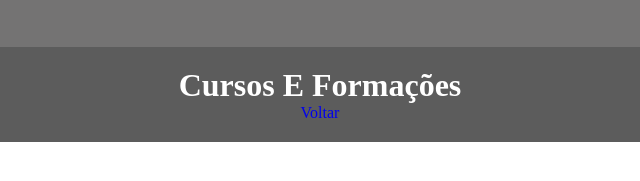
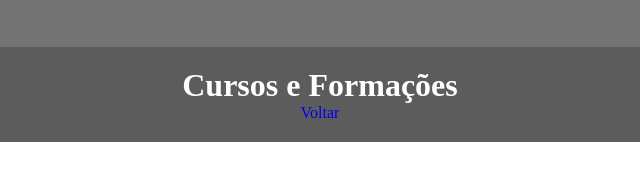
Before and after one commit to nickalvs/nickalvs, a plain HTML site: page cursos.html in a window 1280 px wide. Shown: the part 353-534 px from the top of the page, 320-960 px from the left. Drawn offline with Linux system fonts and the light colour scheme.

Commit message:
Projeto Finalizado

```diff
--- a/cursos.html
+++ b/cursos.html
@@ -13,7 +13,7 @@
         </header>
         <!-- PRINCIPAL -->
         <main>
-            <h1>Cursos E Formações</h1>
+            <h1>Cursos e Formações</h1>
             <a href="index.html">Voltar</a>
         </main>
     </body>
```
